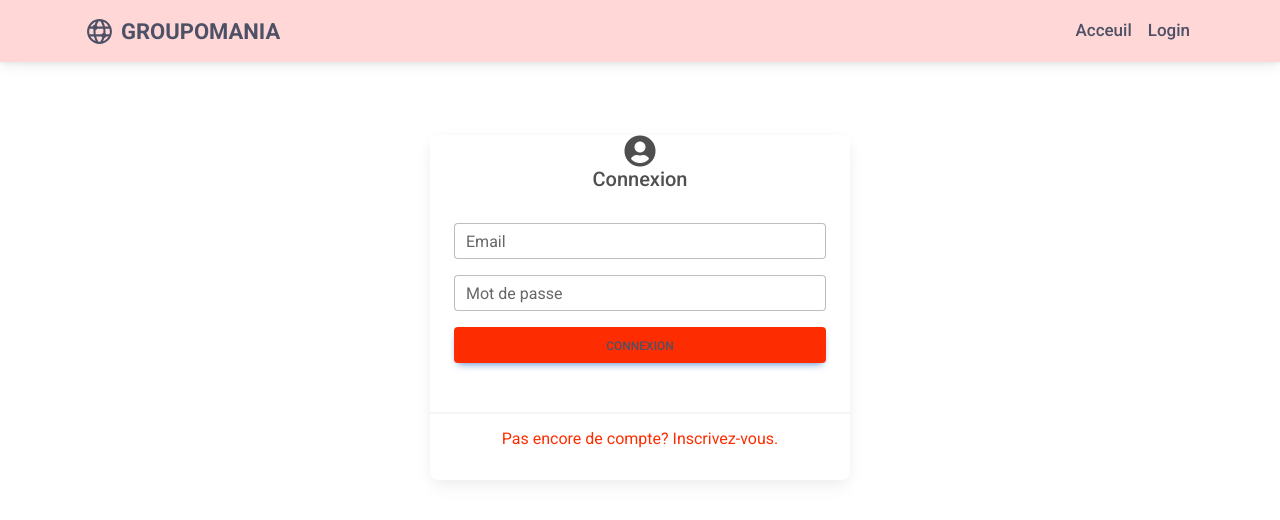
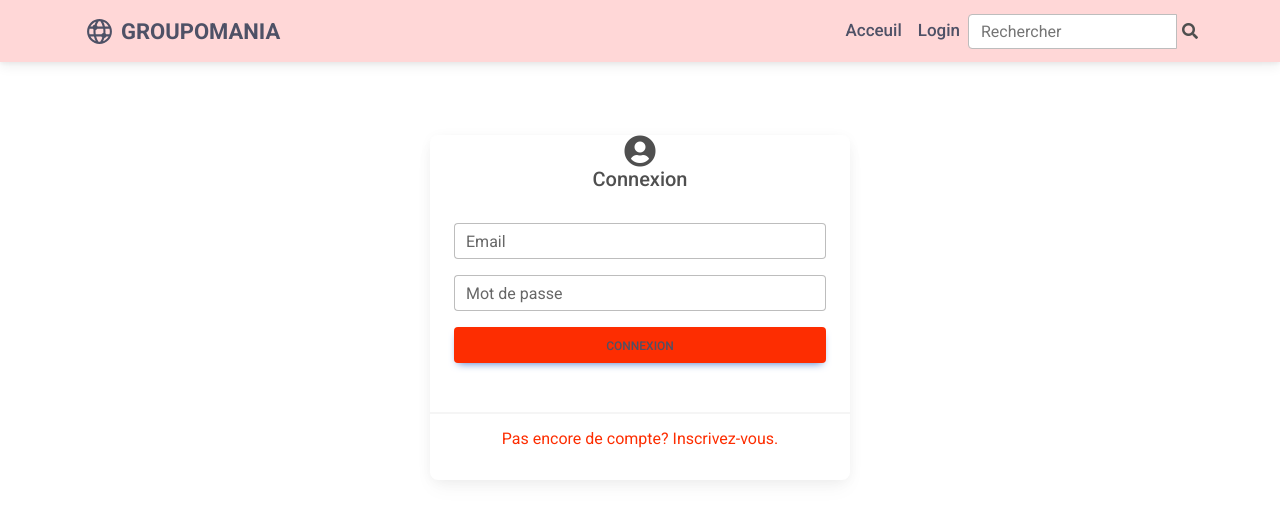
Before and after one commit to fred-fittywebdev/groupomania, a React (Create React App) app in the folder client/: page /login in a window 1280 px wide. Shown: the top 520 px of the page. Built offline with nearby package versions, Linux system fonts and the light colour scheme.

Commit message:
implémentation de la recherche par titre coté front

```diff
--- a/client/src/App.js
+++ b/client/src/App.js
@@ -30,6 +30,7 @@ function App() {
         <ToastContainer />
         <Routes>
           <Route path='/' exact element={<Home />} />
+          <Route path='/posts/search' element={<Home />} />
           <Route path='/login' exact element={<Login />} />
           <Route path='/register' exact element={<Register />} />
           <Route path='/addPost' element={<PrivateRoute> <AddEditPost /> </PrivateRoute>} />
--- a/client/src/components/Header.js
+++ b/client/src/components/Header.js
@@ -2,15 +2,32 @@ import React, { useState } from 'react'
 import { MDBNavbar, MDBContainer, MDBNavbarNav, MDBNavbarItem, MDBNavbarLink, MDBNavbarToggler, MDBCollapse, MDBNavbarBrand, MDBIcon } from 'mdb-react-ui-kit'
 import { useDispatch, useSelector } from 'react-redux'
 import { setLogout } from '../redux/features/authSlice'
+import { useNavigate } from 'react-router-dom'
 
 // image
 import groupomania from '../images/icon.svg'
+import { searchPosts } from '../redux/features/postSlice'
 
 const Header = () => {
     // Hamburger menu state
     const [show, setShow] = useState(false)
+    // search
+    const [search, setSearch] = useState('')
     const dispatch = useDispatch()
+    const navigate = useNavigate()
     const { user } = useSelector((state) => ({ ...state.auth }))
+
+    const handleSubmit = (e) => {
+        e.preventDefault()
+
+        if (search) {
+            dispatch(searchPosts(search))
+            navigate(`/posts/search?search=${search}`)
+            setSearch('')
+        } else {
+            navigate('/')
+        }
+    }
 
     const handleLogout = () => {
         dispatch(setLogout())
@@ -64,6 +81,18 @@ const Header = () => {
                             </MDBNavbarItem>
                         )}
                     </MDBNavbarNav>
+                    <form className='d-flex input-group w-auto' onSubmit={handleSubmit}>
+                        <input
+                            type='text'
+                            className='form-control'
+                            placeholder='Rechercher'
+                            value={search}
+                            onChange={(e) => setSearch(e.target.value)}
+                        />
+                        <div style={{ marginTop: '5px', marginLeft: '5px' }}>
+                            <MDBIcon className='search-icon' onClick={handleSubmit} fas icon='search' />
+                        </div>
+                    </form>
                 </MDBCollapse>
             </MDBContainer>
         </MDBNavbar >
--- a/client/src/index.css
+++ b/client/src/index.css
@@ -37,6 +37,10 @@ code {
 
 .user_infos {
 	margin: 1.5rem 2.5rem 0 0;
+}
+
+.search-icon {
+	cursor: pointer;
 }
 
 /* ADD POST PAGE */
--- a/client/src/redux/api.js
+++ b/client/src/redux/api.js
@@ -10,14 +10,17 @@ API.interceptors.request.use((req) => {
     return req;
 });
 
-// Routes pour le login et logout
+// Routes sans auth
 export const signin = (formData) => API.post('/users/signin', formData)
 export const signup = (formData) => API.post('/users/signup', formData)
 
-// Routes pour les posts
+// Routes avec auth
 export const createPost = (postData) => API.post('/post', postData)
 export const getPosts = () => API.get('/post')
 export const getPost = (id) => API.get(`/post/${id}`)
 export const deletePost = (id) => API.delete(`/post/${id}`)
 export const updatePost = (updatedPostData, id) => API.patch(`/post/${id}`, updatedPostData)
 export const getPostsByUser = (userId) => API.get(`/post/userPosts/${userId}`) // id -> celle de l'utilisateur
+
+// Search
+export const getPostsBySearch = (searchQuery) => API.get(`/post/search?searchQuery=${searchQuery}`)
--- a/client/src/redux/features/postSlice.js
+++ b/client/src/redux/features/postSlice.js
@@ -70,6 +70,18 @@ export const updatePost = createAsyncThunk(
             const response = await api.updatePost(updatedPostData, id)
             toast.success('post modifié avec success.')
             navigate('/')
+            return response.data
+        } catch (error) {
+            return rejectWithValue(error.response.data)
+        }
+    })
+
+export const searchPosts = createAsyncThunk(
+    'post/searchPosts',
+    async (searchQuery, { rejectWithValue }) => {
+        try {
+            const response = await api.getPostsBySearch(searchQuery)
+
             return response.data
         } catch (error) {
             return rejectWithValue(error.response.data)
@@ -160,6 +172,17 @@ const postSlice = createSlice({
             state.loading = false;
             state.error = action.payload.message
         },
+        [searchPosts.pending]: (state, action) => {
+            state.loading = true;
+        },
+        [searchPosts.fulfilled]: (state, action) => {
+            state.loading = false;
+            state.posts = action.payload
+        },
+        [searchPosts.rejected]: (state, action) => {
+            state.loading = false;
+            state.error = action.payload.message
+        },
     }
 })
 
```
